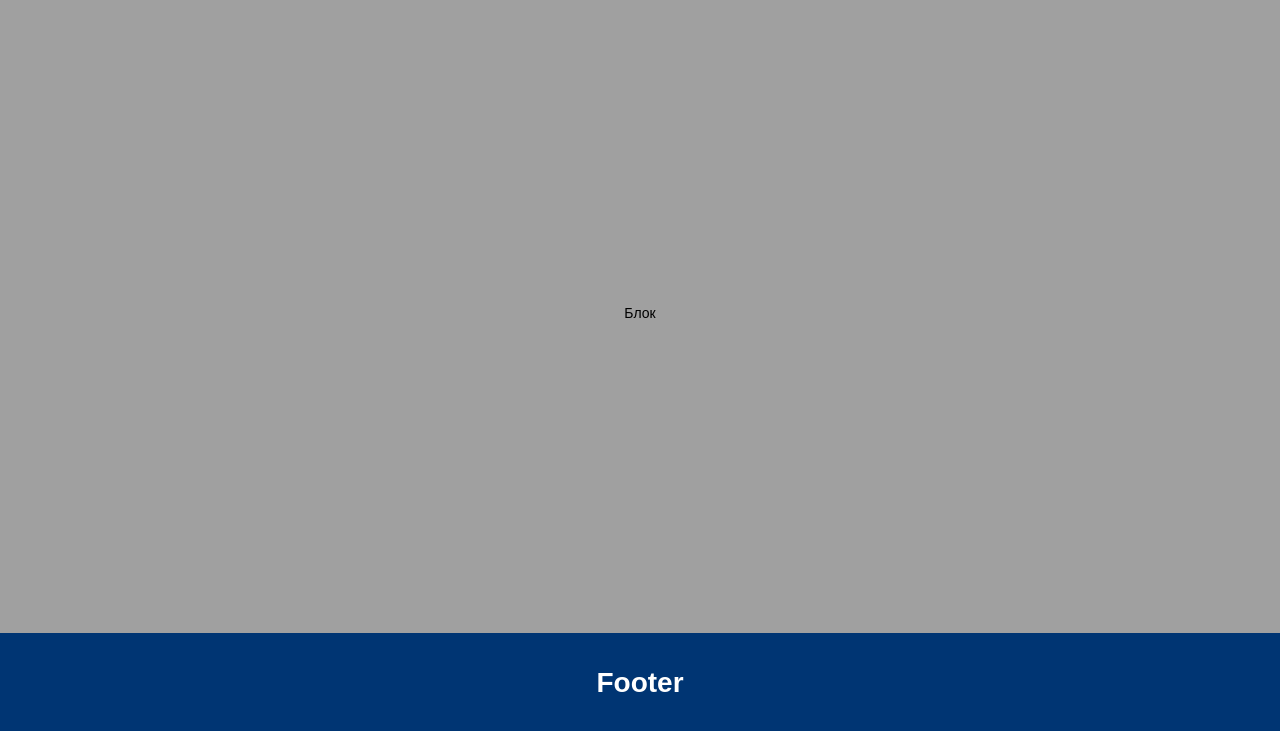
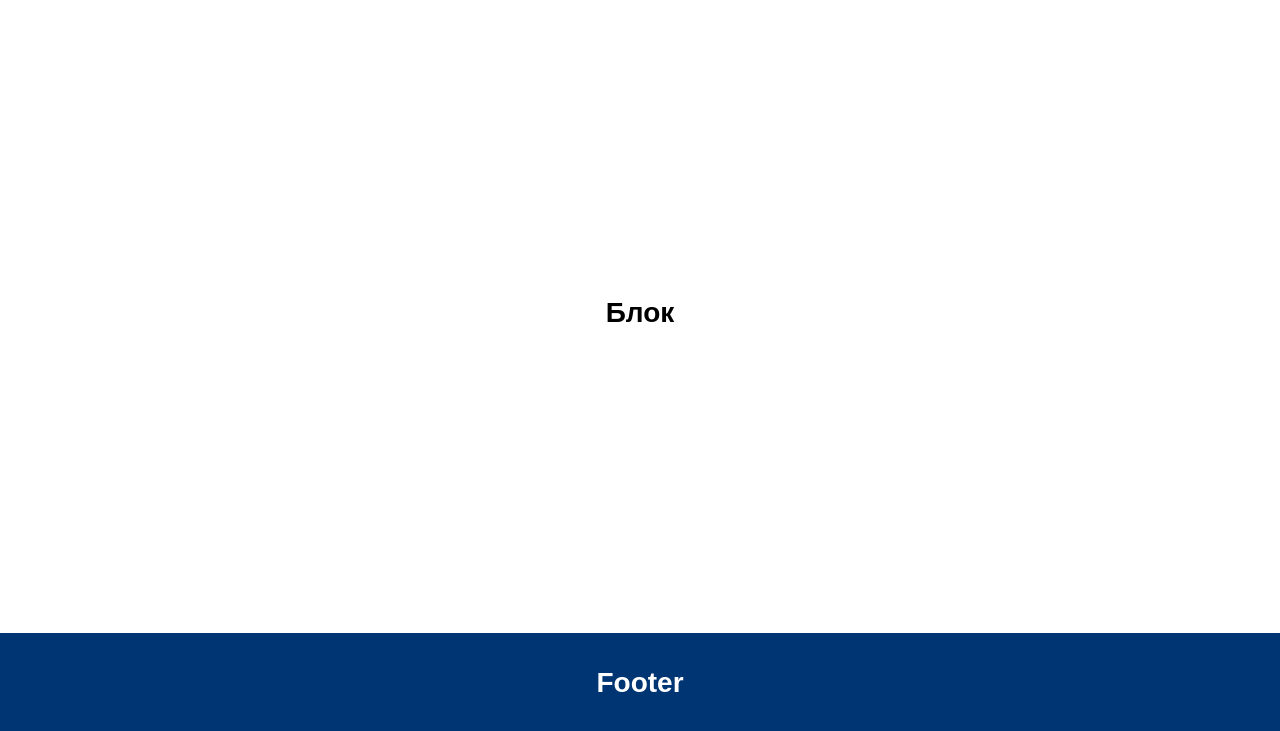
Before and after one commit to MikeIv/gulp-2020, a website: page src/index_build.html in a window 1280 px wide. Shown: the part 67-798 px from the top of the page. Drawn offline with nearby package versions, Linux system fonts and the light colour scheme; files that its build step writes are made by us from their sources.

Commit message:
add block content

```diff
--- /dev/null
+++ b/src/html/content.html
@@ -0,0 +1,8 @@
+<section class="content">
+
+
+  <h2 class="content__h2">Блок</h2>
+
+
+
+</section>
--- a/src/html/main.html
+++ /dev/null
@@ -1,7 +0,0 @@
-<section class="main-section">
-
-
-  <h2 class="section-block__h2">Блок</h2>
-
-
-</section>
--- a/src/index_build.html
+++ b/src/index_build.html
@@ -17,9 +17,10 @@
 
     <main class="main">
 
-        @@include("html/main.html")
+        @@include("html/content.html")
 
     </main>
+
 
 
 
--- /dev/null
+++ b/src/less/blocks/content.less
@@ -0,0 +1,21 @@
+.content {
+  display: flex;
+  justify-content: center;
+  align-items: center;
+
+  width: 100%;
+  height: 100%;
+
+  margin: 0;
+  padding: 0;
+
+  background-color: @white;
+}
+
+.content__h2 {
+  margin: 0 auto;
+  padding: 0;
+
+  font-size: 2em;
+  font-weight: bold;
+}
--- a/src/less/style.less
+++ b/src/less/style.less
@@ -5,6 +5,7 @@
 @import "global/fonts.less";
 
 @import "blocks/page.less";
+@import "blocks/header.less";
 @import "blocks/main.less";
-@import "blocks/header.less";
+@import "blocks/content.less";
 @import "blocks/footer.less";
```
Also changed, not shown: src/index.html (+3 -2 lines), build/css/style.css, build/css/style.min.css, build/index.html, src/css/style.css.
